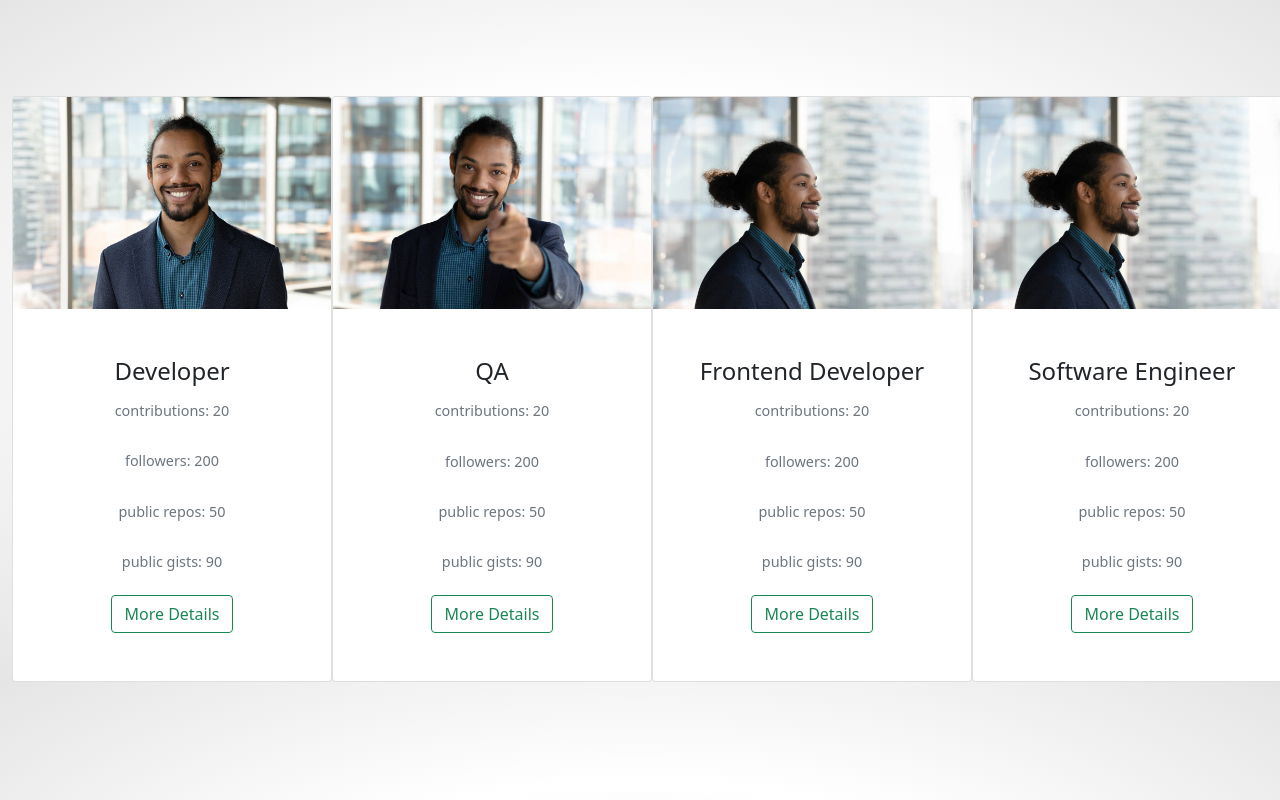
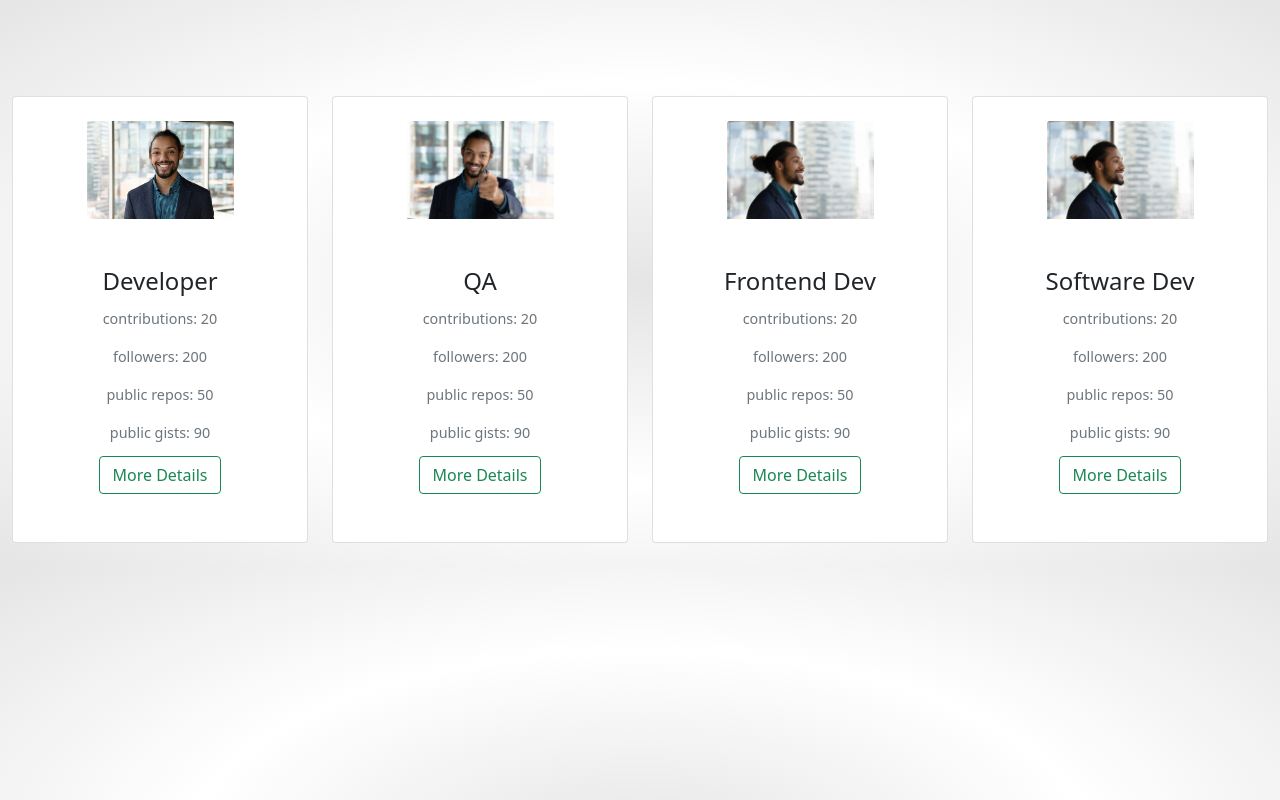
Before and after one commit to ejioguvictor/AngularRank-Repo-Task, a React (Create React App) app: page / in a window 1280 px wide. Built offline with nearby package versions, Linux system fonts and the light colour scheme.

Commit message:
modified card layout

```diff
--- a/src/components/cardUI/CardUI.jsx
+++ b/src/components/cardUI/CardUI.jsx
@@ -6,20 +6,22 @@ const CardUI = (props) => {
   return (
     <div className="card text-center">
       <div className="overflow">
-        <img src={props.img} alt="image1" className="card-img-top" />
+        <img src={props.img} alt="image1" className="card-img-top w-50 mt-4" />
       </div>
       <div className="card-body text-dark">
         <h4 className="card-title">{props.title}</h4>
-        <p className="card-text text-secondary">
+        <h5 className="card-text text-secondary">
           contributions: {props.contributions}
-        </p>
-        <p className="card-text text-secondary">followers: {props.followers}</p>
-        <p className="card-text text-secondary">
+        </h5>
+        <h5 className="card-text text-secondary">
+          followers: {props.followers}
+        </h5>
+        <h5 className="card-text text-secondary">
           public repos: {props.publicRepos}
-        </p>
-        <p className="card-text text-secondary">
+        </h5>
+        <h5 className="card-text text-secondary">
           public gists: {props.publicGists}
-        </p>
+        </h5>
         <a href="/contributor" className="btn btn-outline-success ">
           More Details
         </a>
--- a/src/components/cardUI/Cards.jsx
+++ b/src/components/cardUI/Cards.jsx
@@ -8,7 +8,7 @@ function Cards() {
   return (
     <div className="container-fluid d-flex justify-content-center">
       <div className="row">
-        <div className="col-md-3">
+        <div className="col-md-3 col-sm-6 mb-4">
           <CardUI
             img={img1}
             title="Developer"
@@ -18,7 +18,7 @@ function Cards() {
             publicGists={90}
           />
         </div>
-        <div className="col-md-3">
+        <div className="col-md-3 col-sm-6 mb-3">
           <CardUI
             img={img2}
             title="QA"
@@ -28,20 +28,20 @@ function Cards() {
             publicGists={90}
           />
         </div>
-        <div className="col-md-3">
+        <div className="col-md-3 col-sm-6 mb-3">
           <CardUI
             img={img3}
-            title="Frontend Developer"
+            title="Frontend Dev"
             contributions={20}
             followers={200}
             publicRepos={50}
             publicGists={90}
           />
         </div>
-        <div className="col-md-3">
+        <div className="col-md-3 col-sm-6 mb-3">
           <CardUI
             img={img3}
-            title="Software Engineer"
+            title="Software Dev"
             contributions={20}
             followers={200}
             publicRepos={50}
--- a/src/components/cardUI/card.styles.css
+++ b/src/components/cardUI/card.styles.css
@@ -1,9 +1,9 @@
 body {
   background: radial-gradient(#e5e5e5, #fff, #e5e5e5);
 }
-.card {
+/* .card {
   width: 20rem;
-}
+} */
 .card:hover {
   box-shadow: 5px 10px 20px 1px rgba(0, 0, 0, 0.253) !important;
 }
```
